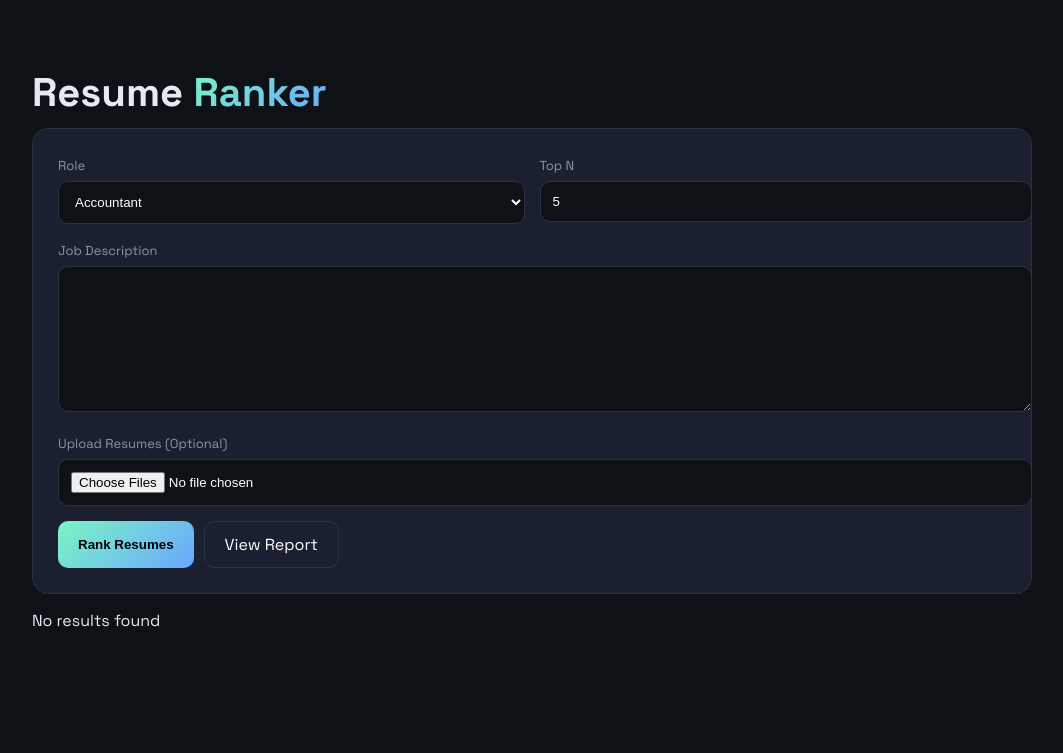
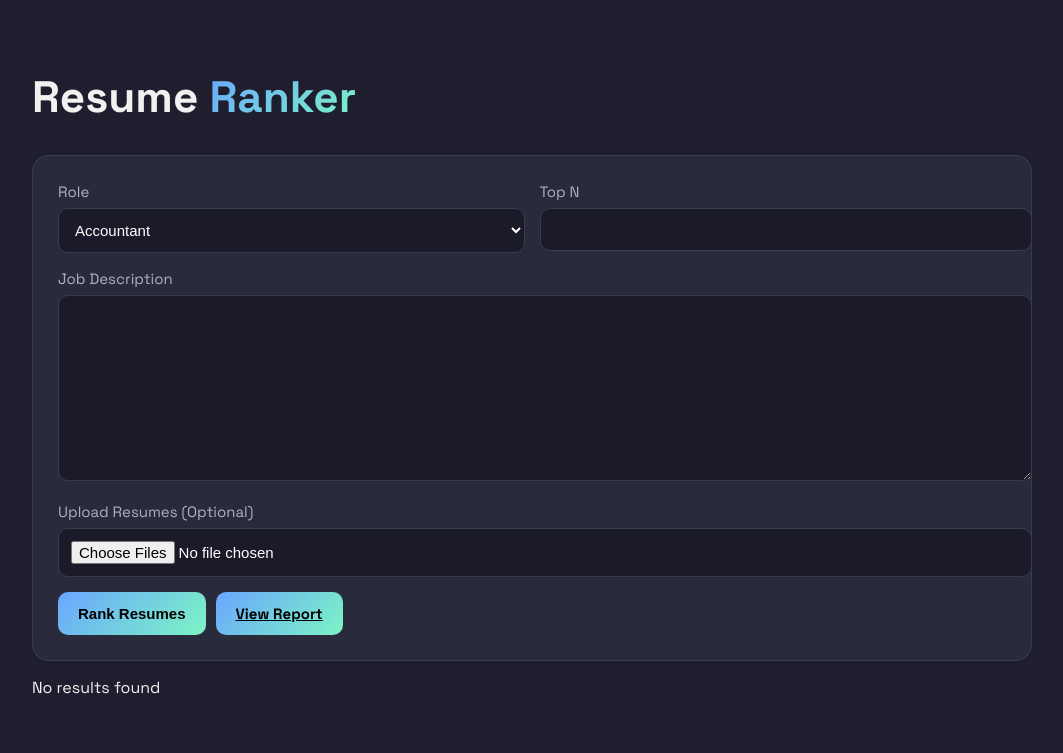
Before and after one commit to thesameernehal/Resume-Ranker-ML, a Flask app: page / in a window 1280 px wide. Shown: the top 753 px of the page, without its empty margins (108-1171 px from the left). Run offline with Flask 3, Linux system fonts and the light colour scheme; parts of the project's set-up code (start-up, migrations or seed data) failed here and were passed over.

Commit message:
Phase 14: Final UI refinements and usability improvements
- Improved UI readability and color scheme for better presentation
- Fixed Top-N ranking issue and enhanced user interaction experience

```diff
--- a/app/app.py
+++ b/app/app.py
@@ -2,7 +2,9 @@ from flask import Flask, render_template, request, send_file
 from utils.ranker import rank_resumes
 from utils.compare_models import get_full_comparison
 from utils.rank_uploaded import rank_uploaded_resumes
+
 import os
+import shutil
 
 app = Flask(__name__)
 
@@ -13,57 +15,68 @@ def home():
     results = []
     selected_role = ""
     jd_text = ""
+    source_type = None
 
     if request.method == "POST":
         selected_role = request.form.get("role")
         jd_text = request.form.get("job_description")
         uploaded_files = request.files.getlist("resumes")
 
-        # Filter valid files
+        # ✅ FIXED top_n bug (empty input safe)
+        try:
+            top_n = int(request.form.get("top_n") or 5)
+        except:
+            top_n = 5
+
+        # Keep only valid files
         uploaded_files = [f for f in uploaded_files if f and f.filename.strip() != ""]
+
+        # Base directory
+        base_dir = os.path.abspath(os.path.join(os.path.dirname(__file__), ".."))
 
         if jd_text:
 
-            # CASE 1: Uploaded resumes
+            # ✅ CASE 1: Uploaded resumes
             if len(uploaded_files) > 0:
                 print("Using uploaded resumes...")
+                source_type = "upload"
 
-                os.makedirs("data", exist_ok=True)
+                upload_folder = os.path.join(base_dir, "data")
+
+                # Clear old uploads
+                if os.path.exists(upload_folder):
+                    shutil.rmtree(upload_folder)
+
+                os.makedirs(upload_folder, exist_ok=True)
+
                 saved_paths = []
 
                 for file in uploaded_files:
-                    path = os.path.join("data", file.filename)
-                    file.save(path)
-                    saved_paths.append(path)
+                    filepath = os.path.join(upload_folder, file.filename)
+                    file.save(filepath)
+                    saved_paths.append(filepath)
 
-                raw_results = rank_uploaded_resumes(saved_paths, jd_text, top_n=5)
+                # ✅ Pass correct data (paths)
+                results = rank_uploaded_resumes(saved_paths, jd_text, top_n=top_n)
 
-                # Convert to (file, score, source)
-                results = [
-                    (os.path.basename(path), score, "upload")
-                    for path, score in raw_results
-                ]
-
-            # CASE 2: Dataset resumes
+            # ✅ CASE 2: Dataset resumes
             elif selected_role:
                 print("Using dataset resumes...")
+                source_type = "dataset"
 
-                raw_results = rank_resumes(jd_text, selected_role, top_n=5)
-
-                results = [
-                    (item["resume"], item["score"], "dataset")
-                    for item in raw_results
-                ]
+                raw_results = rank_resumes(jd_text, selected_role, top_n=top_n)
+                results = [(item["resume"], item["score"]) for item in raw_results]
 
     return render_template(
         "index.html",
         results=results,
         role=selected_role,
-        jd=jd_text
+        jd=jd_text,
+        source_type=source_type
     )
 
 
-# View Resume Route
+# ✅ View Resume Route
 @app.route("/view/<filename>")
 def view_file(filename):
     role = request.args.get("role")
@@ -76,9 +89,13 @@ def view_file(filename):
     else:
         path = os.path.join(base_dir, "roles", role, "resumes", filename)
 
+    if not os.path.exists(path):
+        return "File not found", 404
+
     return send_file(path)
 
-# Report Route
+
+# ✅ Compare Models Route
 @app.route("/report")
 def report():
     data = get_full_comparison()
--- a/app/templates/index.html
+++ b/app/templates/index.html
@@ -1,5 +1,4 @@
 <!DOCTYPE html>
-
 <html lang="en">
 
 <head>
@@ -13,12 +12,12 @@
 
     <style>
         :root {
-            --bg: #0e1116;
-            --panel: #1a2030;
-            --border: #2a3346;
-            --text: #e6e9f2;
-            --muted: #8b94aa;
-            --grad: linear-gradient(135deg, #7cf5c4, #6aa6ff);
+            --bg: #1e1e2f;
+            --panel: #2a2a3d;
+            --border: #3a3a55;
+            --text: #f1f1f1;
+            --muted: #b0b0c3;
+            --grad: linear-gradient(135deg, #6aa6ff, #7cf5c4);
         }
 
         body {
@@ -26,6 +25,7 @@
             background: var(--bg);
             color: var(--text);
             margin: 0;
+            font-size: 16px;
         }
 
         .container {
@@ -35,8 +35,11 @@
         }
 
         h1 {
-            font-size: 40px;
-            margin-bottom: 10px;
+            font-size: 44px;
+        }
+
+        h2 {
+            font-size: 26px;
         }
 
         .accent {
@@ -53,7 +56,7 @@
         }
 
         label {
-            font-size: 13px;
+            font-size: 15px;
             color: var(--muted);
         }
 
@@ -65,12 +68,13 @@
             margin-top: 6px;
             border-radius: 10px;
             border: 1px solid var(--border);
-            background: #0e1116;
+            background: #1a1a28;
             color: white;
+            font-size: 15px;
         }
 
         textarea {
-            min-height: 120px;
+            min-height: 160px;
         }
 
         .row {
@@ -88,6 +92,7 @@
             border: none;
             cursor: pointer;
             font-weight: bold;
+            font-size: 15px;
         }
 
         .btn-primary {
@@ -100,8 +105,6 @@
             border: 1px solid var(--border);
             color: white;
             text-decoration: none;
-            padding: 12px 20px;
-            border-radius: 10px;
         }
 
         .actions {
@@ -115,18 +118,19 @@
             justify-content: space-between;
             align-items: center;
             background: var(--panel);
-            padding: 15px;
+            padding: 18px;
             border-radius: 12px;
             border: 1px solid var(--border);
             margin-top: 12px;
         }
 
         .rank {
+            font-size: 16px;
             font-weight: bold;
         }
 
         .score-bar {
-            height: 6px;
+            height: 8px;
             background: #111;
             border-radius: 5px;
             margin-top: 6px;
@@ -141,6 +145,7 @@
         .view-link {
             color: #6aa6ff;
             text-decoration: none;
+            font-size: 15px;
         }
 
         .loader {
@@ -149,7 +154,6 @@
             color: var(--muted);
         }
     </style>
-
 </head>
 
 <body>
@@ -157,12 +161,9 @@
 
         <h1>Resume <span class="accent">Ranker</span></h1>
 
-        <!-- FORM -->
-
         <div class="card">
             <form method="POST" enctype="multipart/form-data"
                 onsubmit="document.getElementById('loader').style.display='block'">
-
 
                 <div class="row">
                     <div>
@@ -172,13 +173,13 @@
                             </option>
                             <option value="chef" {% if role=="chef" %}selected{% endif %}>Chef</option>
                             <option value="information_technology" {% if role=="information_technology" %}selected{%
-                                endif %}>Information Technology</option>
+                                endif %}>IT</option>
                         </select>
                     </div>
 
                     <div>
                         <label>Top N</label>
-                        <input type="number" name="top_n" value="5">
+                        <input type="number" name="top_n" min="1">
                     </div>
                 </div>
 
@@ -194,24 +195,19 @@
 
                 <div class="actions">
                     <button class="btn btn-primary">Rank Resumes</button>
-                    <a href="/report" class="btn-ghost" target="_blank">View Report</a>
+                    <a href="/report" class="btn btn-primary" target="_blank">View Report</a>
                 </div>
 
                 <div id="loader" class="loader">Processing resumes...</div>
             </form>
-
         </div>
 
-        <!-- RESULTS -->
-
         {% if results %}
-
         <div style="margin-top:30px;">
             <h2>Top Results</h2>
 
-            {% for file, score, source in results %}
+            {% for file, score in results %}
             <div class="resume-card">
-
                 <div>
                     <div class="rank">#{{ loop.index }} - {{ file }}</div>
 
@@ -219,20 +215,17 @@
                         <!-- <div class="score-fill" style="width: {{ (score|float * 100)|round(1) }}%"></div> -->
                     </div>
 
-                    <div style="font-size:12px;">
-                        Score: {{ "%.3f"|format(score|float) }}
-                    </div>
+                    <div style="font-size:13px;">Score: {{ "%.3f"|format(score|float) }}</div>
                 </div>
 
-                <a href="/view/{{ file }}?role={{ role }}&source={{ source }}" target="_blank" class="view-link">
+                <a href="/view/{{ file }}?role={{ role }}&source={{ 'upload' if 'data/' in file else 'dataset' }}"
+                    target="_blank" class="view-link">
                     View →
                 </a>
-
             </div>
             {% endfor %}
 
         </div>
-
         {% elif results is not none %}
         <p>No results found</p>
         {% endif %}
--- a/utils/compare_models.py
+++ b/utils/compare_models.py
@@ -57,7 +57,7 @@ def compare_models_for_role(role):
     return role_results
 
 
-# NEW FUNCTION (IMPORTANT)
+# full comparsion
 def get_full_comparison():
 
     roles = ["accountant", "chef", "information_technology"]
```
Also changed, not shown: app/templates/report.html (+35 -35 lines).
